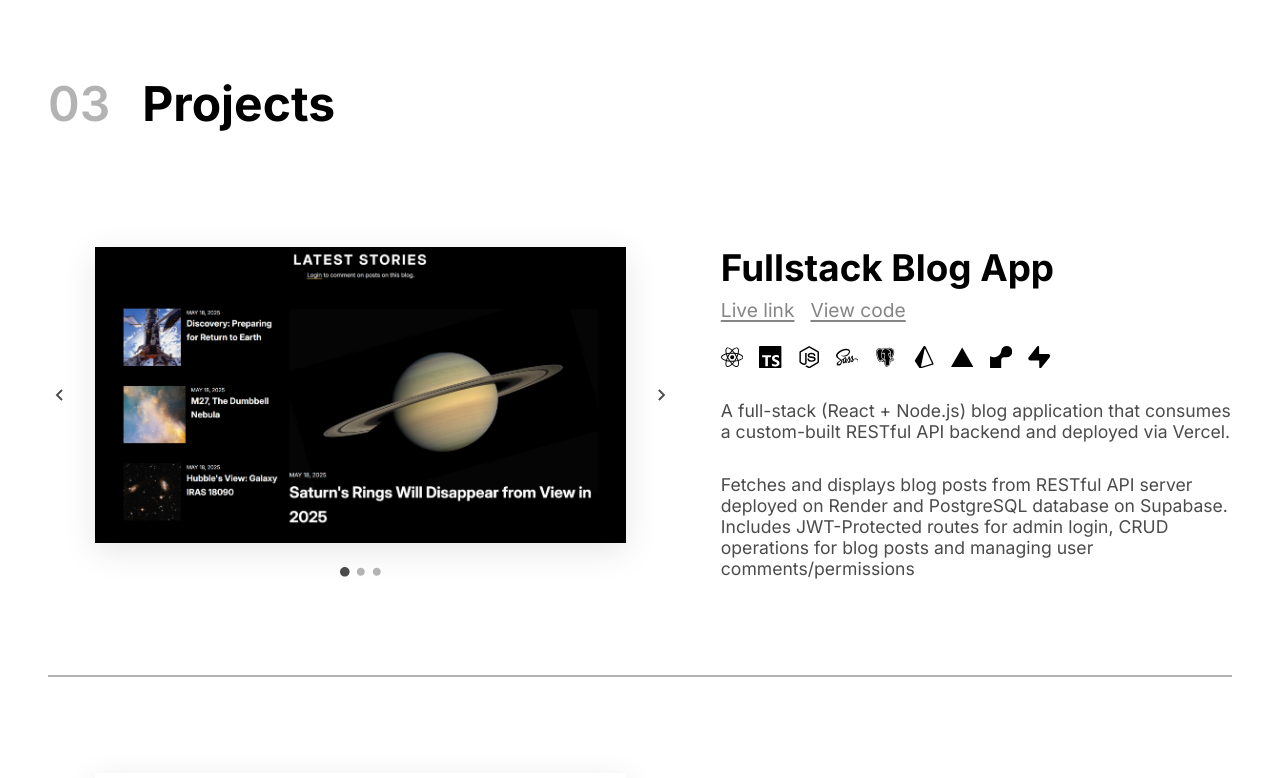
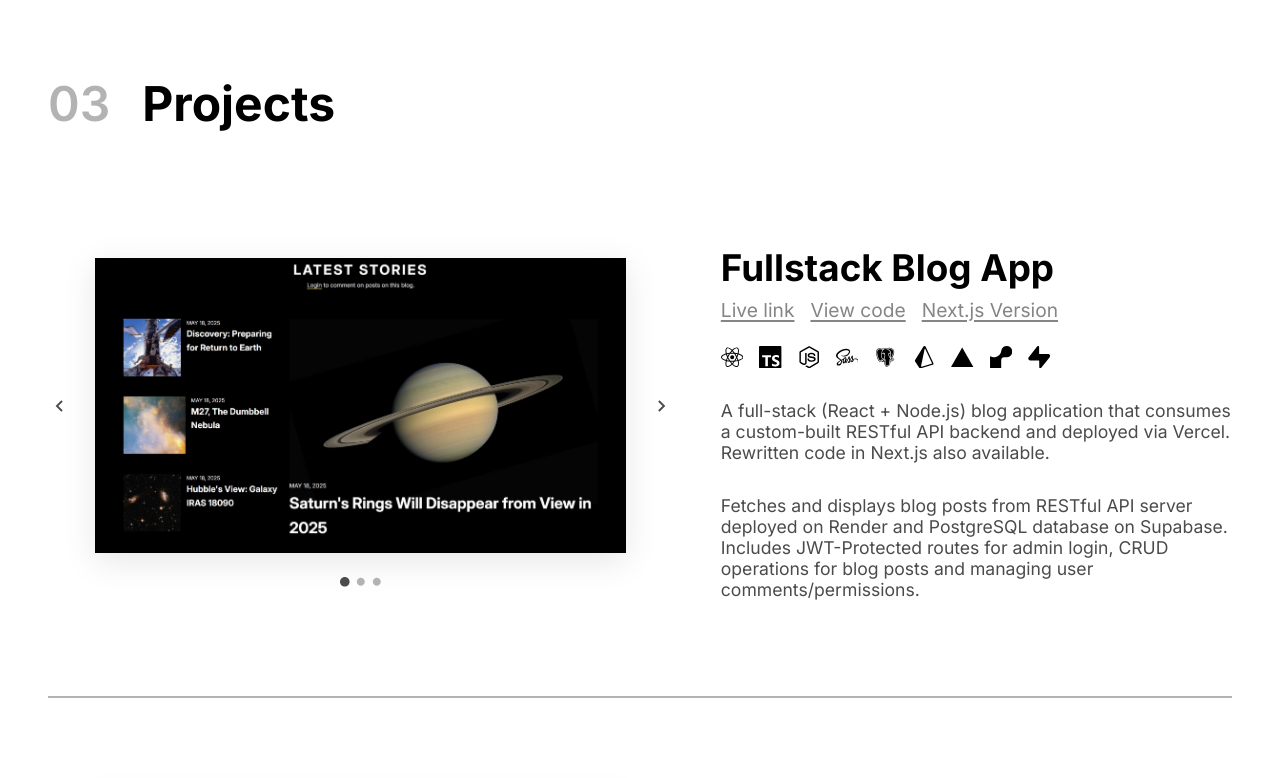
Before and after one commit to luciavu/portfolio, a React (Vite) app: page / in a window 1280 px wide. Shown: the part 2708-3486 px from the top of the page. Built offline with nearby package versions, Linux system fonts and the light colour scheme.

Commit message:
update projects

```diff
--- a/src/components/MainProject/MainProject.tsx
+++ b/src/components/MainProject/MainProject.tsx
@@ -5,6 +5,7 @@ type MainProjectPropTypes = {
   title: string;
   codeLink: string;
   liveLink: string;
+  extraLink?: string;
   imagePreviews: string[];
   description1: string;
   description2: string;
@@ -16,6 +17,7 @@ const MainProject = ({
   title,
   codeLink,
   liveLink,
+  extraLink,
   imagePreviews,
   description1,
   description2,
@@ -39,6 +41,11 @@ const MainProject = ({
               <a href={codeLink} target="_blank" className="link">
                 View code
               </a>
+              {extraLink ? (
+                <a href={extraLink} target="_blank" className="link">
+                  Next.js Version
+                </a>
+              ) : null}
             </div>
           </div>
 
--- a/src/components/Projects/Projects.tsx
+++ b/src/components/Projects/Projects.tsx
@@ -21,14 +21,15 @@ const Projects = () => {
           title="Fullstack Blog App"
           liveLink="https://blog-one-swart-70.vercel.app/"
           codeLink="https://github.com/luciavu/blog"
+          extraLink="https://github.com/luciavu/blog-nextjs"
           imagePreviews={[
             `${mainProjectsPath}1/preview1.jpg`,
             `${mainProjectsPath}1/preview2.jpg`,
             `${mainProjectsPath}1/preview3.jpg`,
           ]}
-          description1="A full-stack (React + Node.js) blog application that consumes a custom-built RESTful API backend and deployed via Vercel."
+          description1="A full-stack (React + Node.js) blog application that consumes a custom-built RESTful API backend and deployed via Vercel. Rewritten code in Next.js also available."
           description2="Fetches and displays blog posts from RESTful API server deployed on Render and PostgreSQL database on Supabase.  Includes  JWT-Protected routes for admin login, CRUD operations for blog posts
-and managing user comments/permissions"
+and managing user comments/permissions."
           techstack={[
             FaReact,
             SiTypescript,
--- a/src/components/TechStack/stack.ts
+++ b/src/components/TechStack/stack.ts
@@ -64,19 +64,23 @@ const stack = {
         'https://cdn.jsdelivr.net/gh/devicons/devicon@latest/icons/express/express-original.svg',
     },
     4: {
+      name: 'Next.js',
+      image: 'https://cdn.jsdelivr.net/gh/devicons/devicon@latest/icons/nextjs/nextjs-original.svg',
+    },
+    5: {
       name: 'Tailwindcss',
       image:
         'https://cdn.jsdelivr.net/gh/devicons/devicon@latest/icons/tailwindcss/tailwindcss-original.svg',
     },
-    5: {
+    6: {
       name: 'Prisma',
       image: 'https://cdn.jsdelivr.net/gh/devicons/devicon@latest/icons/prisma/prisma-original.svg',
     },
-    6: {
+    7: {
       name: 'Jest',
       image: 'https://cdn.jsdelivr.net/gh/devicons/devicon@latest/icons/jest/jest-plain.svg',
     },
-    7: {
+    8: {
       name: 'Vitest',
       image: 'https://cdn.jsdelivr.net/gh/devicons/devicon@latest/icons/vitest/vitest-original.svg',
     },
```
